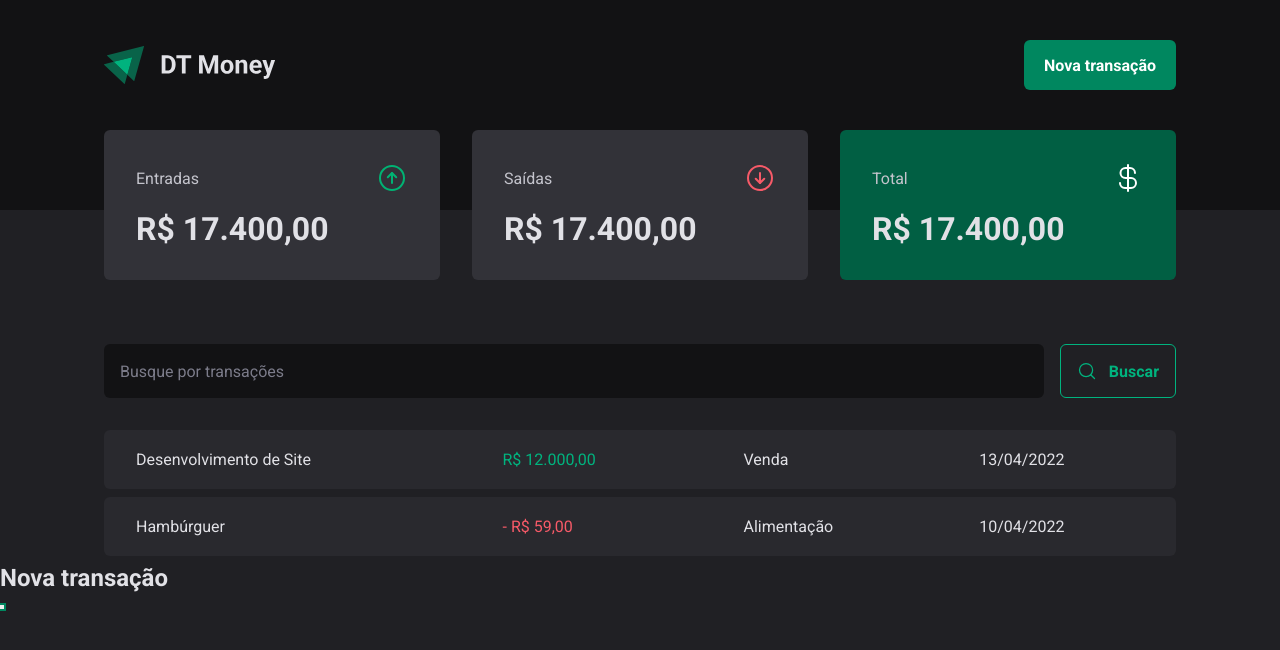
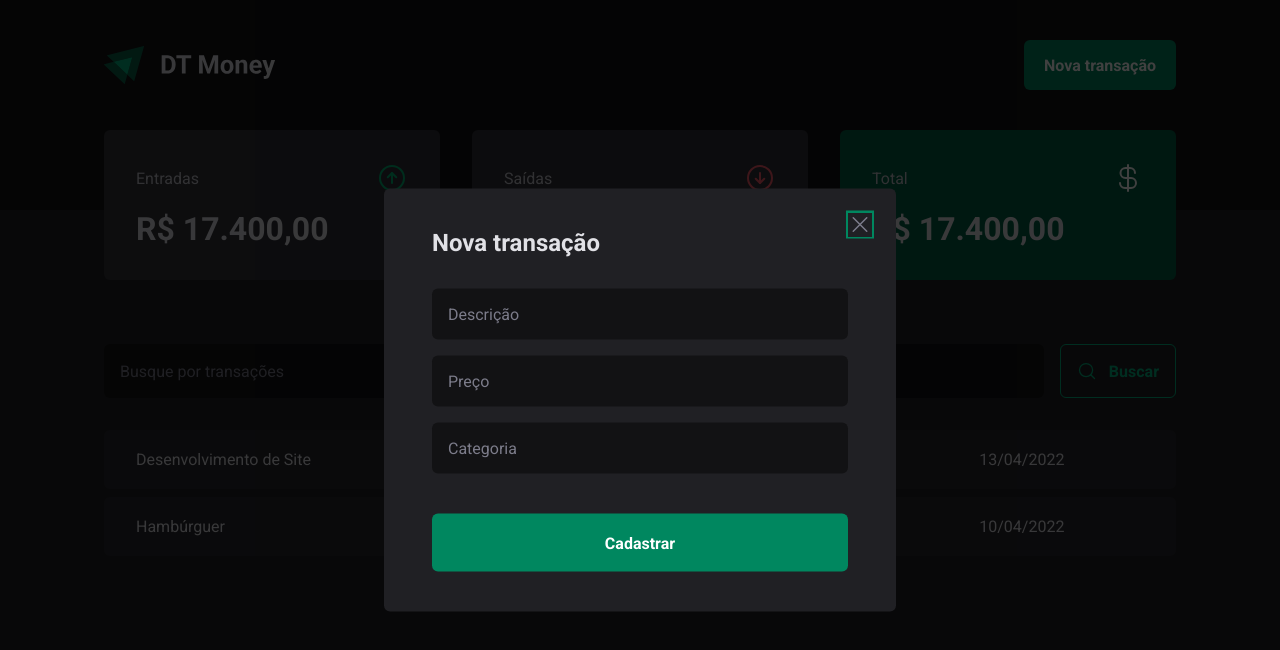
Before and after one commit to JudisP/dt-money, a React (Vite) app: page / in a window 1280 px wide. Both pictures are taken after a click on the button "Nova transação". Shown: the top 650 px of the page. Built offline with nearby package versions, Linux system fonts and the light colour scheme.

Commit message:
Estilização do Modal Nova Transação

```diff
--- a/src/components/Header/index.tsx
+++ b/src/components/Header/index.tsx
@@ -2,6 +2,7 @@ import { HeaderContainer, HeaderContent, NewTransactionButton } from "./styles";
 import * as Dialog from '@radix-ui/react-dialog';
 
 import logoImg from '../../assets/logo.svg';
+import { NewTransctionModal } from "../NewTransactionModal";
 
 export function Header() {
 
@@ -16,15 +17,7 @@ export function Header() {
               <NewTransactionButton>Nova transação</NewTransactionButton>
             </Dialog.Trigger>
 
-            <Dialog.Portal>
-              <Dialog.Overlay />
-
-              <Dialog.Content>
-                <Dialog.Title>Nova transação</Dialog.Title>
-
-                <Dialog.Close />
-              </Dialog.Content>
-            </Dialog.Portal>
+            <NewTransctionModal />
           </Dialog.Root>
 
         </HeaderContent>
--- /dev/null
+++ b/src/components/NewTransactionModal/index.tsx
@@ -0,0 +1,29 @@
+import * as Dialog from '@radix-ui/react-dialog';
+import { X } from 'phosphor-react';
+import { CloseButton, Content, Overlay } from './styles';
+
+export function NewTransctionModal() {
+  return (
+    <Dialog.Portal>
+      <Overlay />
+
+      <Content>
+        <Dialog.Title>Nova transação</Dialog.Title>
+
+        <CloseButton>
+          <X size={24}/>
+        </CloseButton>
+
+        <form action ="">
+          <input type="text" placeholder="Descrição" required />
+          <input type="number" placeholder="Preço" required />
+          <input type="text" placeholder="Categoria" required />
+
+          <button type="submit">
+            Cadastrar
+          </button>
+        </form>
+      </Content>
+    </Dialog.Portal>
+  );
+}
--- /dev/null
+++ b/src/components/NewTransactionModal/styles.ts
@@ -0,0 +1,70 @@
+import styled from "styled-components";
+import * as Dialog from '@radix-ui/react-dialog';
+
+export const Overlay = styled(Dialog.Overlay)`
+  position: fixed;
+  width: 100vw;
+  height: 100vh;
+  inset: 0;
+  background: rgba(0, 0, 0, 0.75);
+`;
+
+export const Content = styled(Dialog.Content)`
+  min-width: 32rem;
+  border-radius: 6px;
+  padding: 2.5rem 3rem;
+  background: ${props => props.theme["gray-800"]};
+
+  position: fixed;
+  top: 50%;
+  left: 50%;
+  transform: translate(-50%, -50%);
+
+  form {
+    margin-top: 2rem;
+
+    display: flex;
+    flex-direction: column;
+    gap: 1rem;
+
+    input {
+      border-radius: 6px;
+      border: 0;
+      background: ${props => props.theme["gray-900"]};
+      color: ${props => props.theme["gray-300"]};
+      padding: 1rem;
+
+      &::placeholder {
+        color: ${props => props.theme["gray-500"]};
+      }
+    }
+
+    button[type="submit"] {
+      height: 58px;
+      border: 0;
+      background: ${props => props.theme["green-500"]};
+      color: ${props => props.theme.white};
+      font-weight: bold;
+      padding: 0 1.25rem;
+      border-radius: 6px;
+      margin-top: 1.5rem;
+      cursor: pointer;
+
+      &:hover {
+        background: ${props => props.theme["green-700"]};
+        transition: background-color 0.2s;
+      }
+    }
+  }
+`;
+
+export const CloseButton = styled(Dialog.Close)`
+  position: absolute;
+  background: transparent;
+  border: 0;
+  top: 1.5rem;
+  right: 1.5rem;
+  line-height: 0;
+  cursor: pointer;
+  color: ${props => props.theme["gray-500"]};
+`;
```
